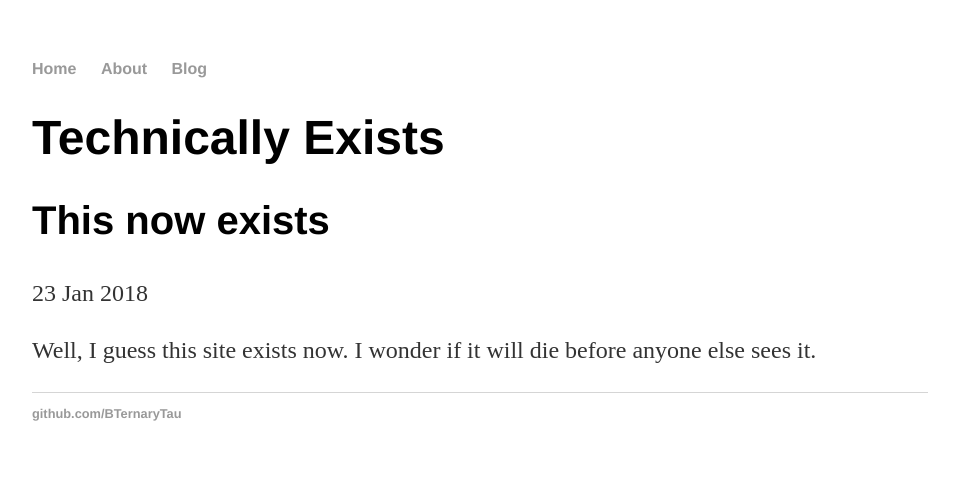
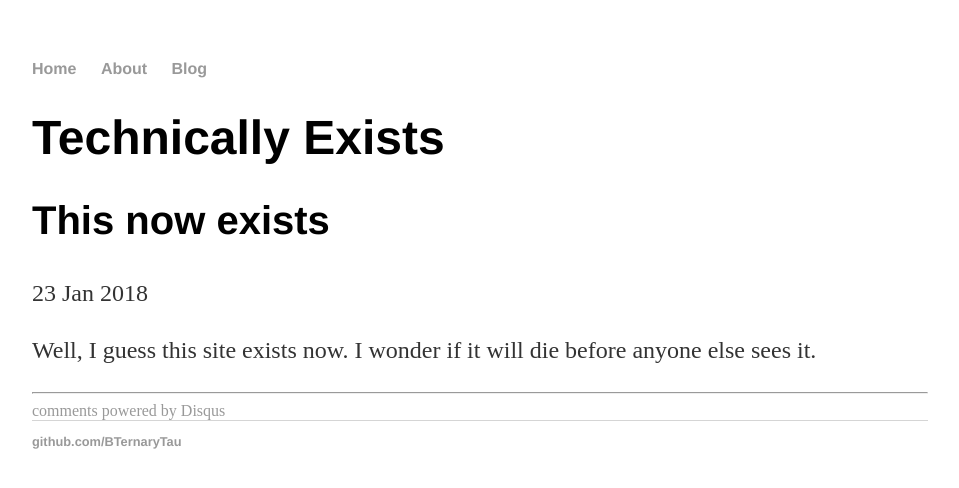
Before and after one commit to BTernaryTau/bternarytau.github.io, a Jekyll site: the page built from _posts/2018-01-23-this-now-exists.md, in a window 1280 px wide. Shown: the top 488 px of the page, without its empty margins (160-1119 px from the left). Built offline with Jekyll 4.4.1, drawn with Linux system fonts in a browser that asks for light colours; comment, search, counter and statistics services are not loaded.

Commit message:
Add DISQUS comments

```diff
--- /dev/null
+++ b/_includes/disqus.html
@@ -0,0 +1,13 @@
+<div id="disqus_thread"></div>
+    <script type="text/javascript">
+        /* * * CONFIGURATION VARIABLES: EDIT BEFORE PASTING INTO YOUR WEBPAGE * * */
+        var disqus_shortname = 'technically-exists'; // required: replace example with your forum shortname
+        /* * * DON'T EDIT BELOW THIS LINE * * */
+        (function() {
+            var dsq = document.createElement('script'); dsq.type = 'text/javascript'; dsq.async = true;
+            dsq.src = '//' + disqus_shortname + '.disqus.com/embed.js';
+            (document.getElementsByTagName('head')[0] || document.getElementsByTagName('body')[0]).appendChild(dsq);
+        })();
+    </script>
+    <noscript>Please enable JavaScript to view the <a href="http://disqus.com/?ref_noscript">comments powered by Disqus.</a></noscript>
+    <a href="http://disqus.com" class="dsq-brlink">comments powered by <span class="logo-disqus">Disqus</span></a>
--- a/_layouts/post.html
+++ b/_layouts/post.html
@@ -6,5 +6,11 @@ layout: default
 <p class="meta">{{ page.date | date_to_string }}</p>
 
 <div class="post">
-  {{ content }}
+	{{ content }}
 </div>
+
+<hr>
+
+<div class="notecomments">
+	{% include disqus.html %}
+</div>
```
